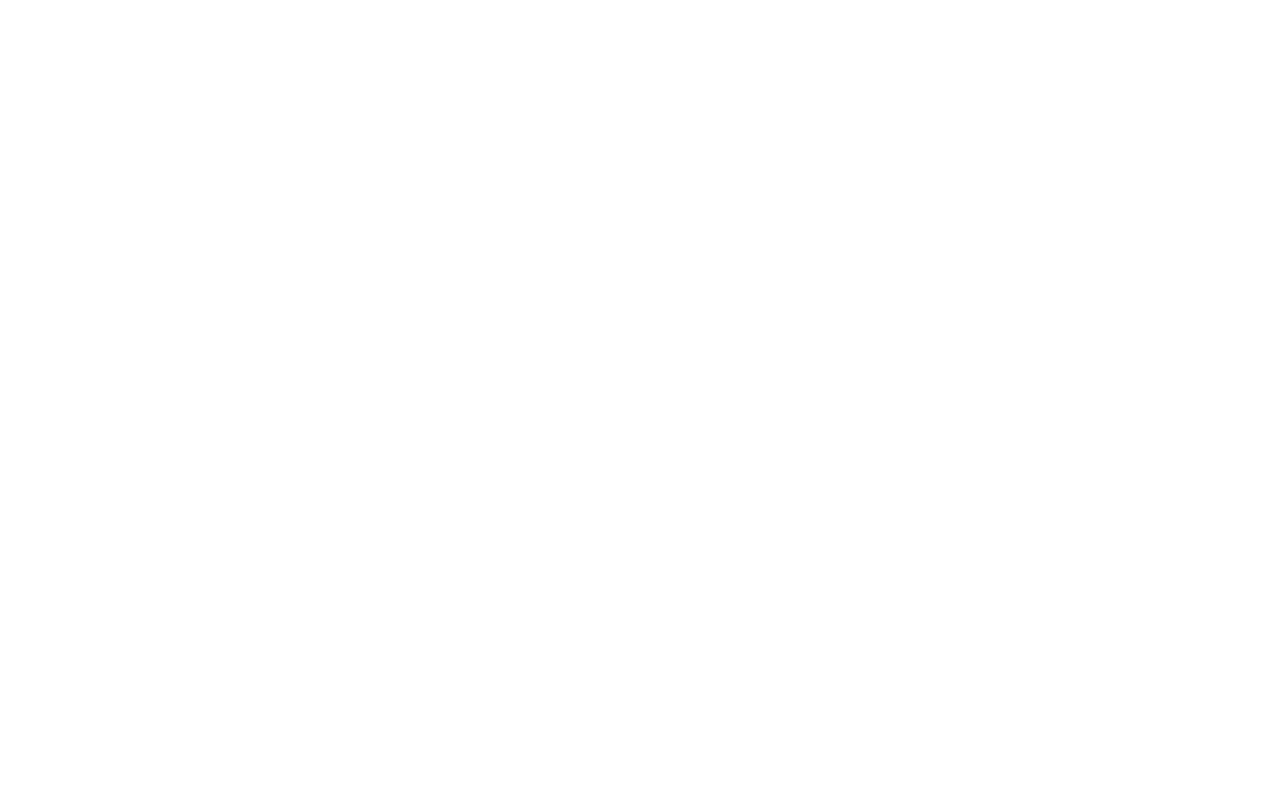
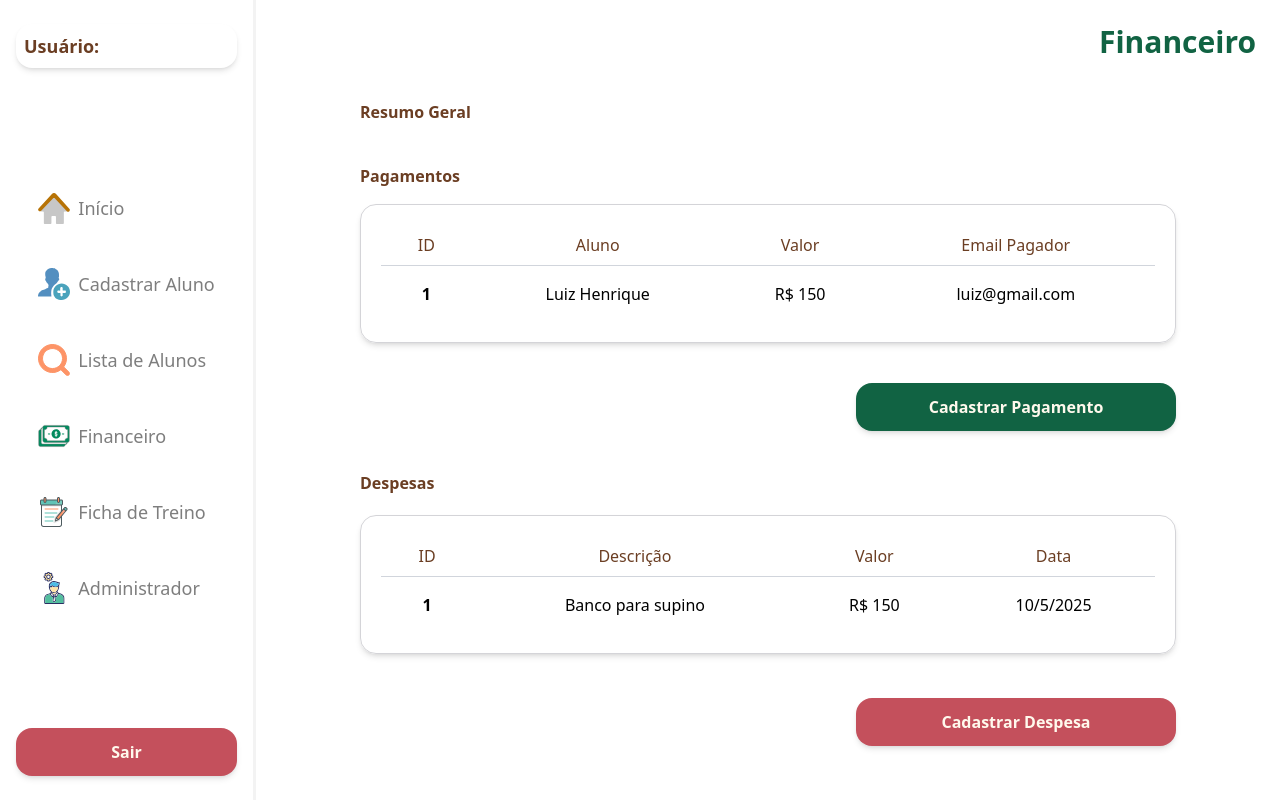
Before and after one commit to LuizHenri16/fitzone-frontend, a Next.js app: page /financeiro in a window 1280 px wide. Built offline with nearby package versions, Linux system fonts and the light colour scheme.

Commit message:
update/feature: Adicionar tela financeiro, tabelas de pagamento e despesa, correções no modal de cadastro de aluno

```diff
--- a/src/app/administrador/page.tsx
+++ b/src/app/administrador/page.tsx
@@ -1,6 +1,6 @@
 'use client'
 
-import { Button, TableUsuarios, Template, UsuarioModalForm } from "@/components"
+import { Button, ClienteModalForm, TableUsuarios, Template, UsuarioModalForm } from "@/components"
 import { useRouter } from "next/navigation"
 import { useState } from "react";
 
@@ -8,17 +8,20 @@
 
     const router = useRouter();
     const [usuarioCadastroModalIsOpen, setUsuarioCadastroModalIsOpen] = useState(false);
+    const [clienteCadastroModalIsOpen, setClienteCadastroModalIsOpen] = useState(false);
 
     return (
-        <Template pagename="Administrador" onAbrirModal={() => setUsuarioCadastroModalIsOpen(true)}>
+        <Template pagename="Administrador" onAbrirModal={() => setClienteCadastroModalIsOpen(true)}>
             <TableUsuarios />
             <div className="w-full flex flex-col mt-6 gap-5 md:flex-row lg:justify-end">
                 <div className="w-full lg:w-[20rem]">
-                    <Button name="Cadastrar Usuário" theme="brown" type="button" onClick={() => setUsuarioCadastroModalIsOpen(true)}/>
+                    <Button name="Cadastrar Usuário" theme="brown" type="button" onClick={() => setUsuarioCadastroModalIsOpen(true)} />
                     <UsuarioModalForm isOpen={usuarioCadastroModalIsOpen} onClose={() => setUsuarioCadastroModalIsOpen(false)} />
+                    <ClienteModalForm isOpen={clienteCadastroModalIsOpen} onClose={() => setClienteCadastroModalIsOpen(false)} />
                 </div>
+
                 <div className="w-full lg:w-[20rem]">
-                    <Button name="Voltar" theme="beige" type="button" onClick={router.back} />
+                    <Button name="Voltar" theme="beige" type="button" onClick={()=> router.push("/inicio")} />
                 </div>
             </div>
         </Template>
--- a/src/app/aluno/page.tsx
+++ b/src/app/aluno/page.tsx
@@ -13,11 +13,11 @@
             <TableAlunos />
             <div className="w-full flex flex-col mt-6 gap-5 md:flex-row lg:justify-end">
                 <div className="w-full lg:w-[20rem]">
-                    <Button name="Cadastrar Aluno" theme="brown" type="button" onClick={() => setClienteCadastroModalIsOpen(true)}/>
-                    <ClienteModalForm isOpen={clienteCadastroModalIsOpen} onClose={()=> setClienteCadastroModalIsOpen(false)} />
+                    <Button name="Cadastrar Aluno" theme="brown" type="button" onClick={() => setClienteCadastroModalIsOpen(true)} />
+                    <ClienteModalForm isOpen={clienteCadastroModalIsOpen} onClose={() => setClienteCadastroModalIsOpen(false)} />
                 </div>
                 <div className="w-full lg:w-[20rem]">
-                    <Button name="Voltar" theme="beige" type="button" onClick={router.back}/>
+                    <Button name="Voltar" theme="beige" type="button" onClick={() => router.push("/inicio")} />
                 </div>
             </div>
         </Template>
--- a/src/app/financeiro/page.tsx
+++ b/src/app/financeiro/page.tsx
@@ -1,5 +1,33 @@
+'use client'
+
+import { Button, TableDespesas, TablePagamentos, Template } from "@/components";
+
 export default function FinanceiroPage() {
-    return <div>
+    return (
+        <Template pagename="Financeiro">
+            <div>
+                <h2 className="font-bold text-[#6B3E23]">Resumo Geral</h2>
+            </div>
 
-    </div>
+            <div className="flex flex-col gap-4 mt-10">
+                <h2 className="font-bold text-[#6B3E23]">Pagamentos</h2>
+                <TablePagamentos />
+                <div className="w-full flex flex-col mt-6 gap-5 md:flex-row lg:justify-end">
+                    <div className="w-full lg:w-[20rem]">
+                        <Button name="Cadastrar Pagamento" theme="green" type="button" />
+                    </div>
+                </div>
+            </div>
+
+            <div className="flex flex-col gap-5 mt-10">
+                <h2 className="font-bold text-[#6B3E23]">Despesas</h2>
+                <TableDespesas />
+                <div className="w-full flex flex-col mt-6 gap-5 md:flex-row lg:justify-end">
+                    <div className="w-full lg:w-[20rem]">
+                        <Button name="Cadastrar Despesa" theme="red" type="button" />
+                    </div>
+                </div>
+            </div>
+        </Template>
+    )
 }
--- a/src/components/fitzone/Template.tsx
+++ b/src/components/fitzone/Template.tsx
@@ -11,8 +11,8 @@
     return (
         <div className="flex flex-col lg:flex-row min-h-screen">
                 <Sidebar onAbrirModal={onAbrirModal}/>
-                <main className="flex-1 justify-center  p-6 w-full text-right">
-                    <h2 className="font-bold text-3xl text-[#116343]">{pagename}</h2>
+                <main className="flex-1 justify-center  p-6 w-full ">
+                    <h2 className="font-bold text-3xl text-right text-[#116343]">{pagename}</h2>
                     <div className="mt-10 md:px-5 lg:px-20">
                         {children}
                     </div>
--- a/src/components/forms/clienteModalForm.tsx
+++ b/src/components/forms/clienteModalForm.tsx
@@ -15,7 +15,7 @@
         <div >
             {isOpen && (
                 <div>
-                    <div className="fixed inset-0 z-50 flex items-center px-5 justify-center bg-black/20 backdrop-blur-sm">
+                    <div className="fixed inset-0 z-50 flex items-center px-5 justify-center bg-black/50 backdrop-blur-sm">
                         <div className="w-full max-w-[50rem] bg-[#F3F3F3] rounded-2xl shadow-2xl px-6 py-8 max-h-[90vh] overflow-y-auto">
                             <div className="mb-6 flex justify-between">
                                 <h2 className="font-bold text-3xl text-[#116343]">Cadastrar Aluno</h2>
--- a/src/components/forms/usuarioModalForm.tsx
+++ b/src/components/forms/usuarioModalForm.tsx
@@ -17,7 +17,7 @@
                     <div className="fixed inset-0 z-50 flex items-center px-5 justify-center bg-black/20 backdrop-blur-sm">
                         <div className="w-full max-w-[50rem] bg-[#F3F3F3] rounded-2xl shadow-2xl px-6 py-8 max-h-[90vh] overflow-y-auto">
                             <div className="mb-6 flex justify-between">
-                                <h2 className="font-bold text-3xl text-[#116343]">Cadastrar Aluno</h2>
+                                <h2 className="font-bold text-3xl text-[#116343]">Cadastrar Usuário</h2>
                                 <button onClick={onClose} className="text-3xl hover:text-[#c5c5c5] cursor-pointer">✕</button>
                             </div>
                             <Formik
--- a/src/components/index.ts
+++ b/src/components/index.ts
@@ -19,4 +19,4 @@
 export {BirthdayStatus, StatusCustomers} from "./stats"
 
 // TABLES COMPONENT
-export {TableAlunos, TableUsuarios} from "./tables"
+export {TableAlunos, TableUsuarios, TablePagamentos, TableDespesas} from "./tables"
--- /dev/null
+++ b/src/components/tables/despesas.tsx
@@ -0,0 +1,56 @@
+import { useState } from "react";
+import { Spinner } from "../fitzone";
+
+interface Despesas {
+    id: string,
+    descricao: string,
+    valor:number,
+    data:string
+}
+
+export const TableDespesas: React.FC = () => {
+
+    const [loadingTable, setLoadingTable] = useState(false);
+    const [despesas, setDespesas] = useState<Despesas[]>([{ id: "1", descricao: "Banco para supino", valor: 150.00, data: "10/5/2025"}])
+
+    return (
+        <div >
+            <div className="shadow-md rounded-2xl border border-zinc-300 overflow-x-auto w-full mx-auto p-5">
+                <table className="w-full table-auto">
+                    <thead className="text-center">
+                        <tr>
+                            <th scope="col" className="font-medium text-[#6B3E23] px-4 py-2 border-b-1 border-gray-300">ID</th>
+                            <th scope="col" className="font-medium text-[#6B3E23] px-4 py-2 border-b-1 border-gray-300">Descrição</th>
+                            <th scope="col" className="font-medium text-[#6B3E23] px-4 py-2 border-b-1 border-gray-300">Valor</th>
+                            <th scope="col" className="font-medium text-[#6B3E23] px-4 py-2 border-b-1 border-gray-300">Data</th>
+                        </tr>
+                    </thead>
+
+                    <tbody className="text-center">
+
+                        {loadingTable ? (
+                            <tr >
+                                <td colSpan={4} className="text-center py-4"><Spinner/></td>
+                            </tr>
+                        )
+                            : (despesas.length === 0 ? (
+                                <tr >
+                                    <td colSpan={4} className="text-center py-4">Nenhuma despesa encontrada</td>
+                                </tr>
+                            ) :
+                                despesas.map((despesa, index) => (
+                                    <tr key={index} className="bg-white transition-colors cursor-pointer">
+                                        <td className="font-semibold px-4 py-4 ">{despesa.id}</td>
+                                        <td className="font-medium px-4 py-4 ">{despesa.descricao}</td>
+                                        <td className="font-medium px-4 py-4 ">R$ {despesa.valor}</td>
+                                        <td className="font-medium px-4 py-4 ">{despesa.data}</td>
+                                    </tr>
+                                ))
+                            )
+                        }
+                    </tbody>
+                </table>
+            </div>
+        </div>
+    )
+}
--- a/src/components/tables/index.ts
+++ b/src/components/tables/index.ts
@@ -1,2 +1,4 @@
-export {TableAlunos} from "./aluno"
+export {TableAlunos} from "./aluno";
 export {TableUsuarios} from "./usuario";
+export {TablePagamentos} from "./pagamento";
+export {TableDespesas} from "./despesas";
--- /dev/null
+++ b/src/components/tables/pagamento.tsx
@@ -0,0 +1,56 @@
+import { useState } from "react";
+import { Spinner } from "../fitzone";
+
+interface Pagamento {
+    id: string,
+    nomePagador: string,
+    valor:number,
+    emailPagador:string
+}
+
+export const TablePagamentos: React.FC = () => {
+
+    const [loadingTable, setLoadingTable] = useState(false);
+    const [pagamentos, setPagamentos] = useState<Pagamento[]>([{ id: "1", nomePagador: "Luiz Henrique", valor: 150.00, emailPagador: "luiz@gmail.com"}])
+
+    return (
+        <div >
+            <div className="shadow-md rounded-2xl border border-zinc-300 overflow-x-auto w-full mx-auto p-5">
+                <table className="w-full table-auto">
+                    <thead className="text-center">
+                        <tr>
+                            <th scope="col" className="font-medium text-[#6B3E23] px-4 py-2 border-b-1 border-gray-300">ID</th>
+                            <th scope="col" className="font-medium text-[#6B3E23] px-4 py-2 border-b-1 border-gray-300">Aluno</th>
+                            <th scope="col" className="font-medium text-[#6B3E23] px-4 py-2 border-b-1 border-gray-300">Valor</th>
+                            <th scope="col" className="font-medium text-[#6B3E23] px-4 py-2 border-b-1 border-gray-300">Email Pagador</th>
+                        </tr>
+                    </thead>
+
+                    <tbody className="text-center">
+
+                        {loadingTable ? (
+                            <tr >
+                                <td colSpan={4} className="text-center py-4"><Spinner /></td>
+                            </tr>
+                        )
+                            : (pagamentos.length === 0 ? (
+                                <tr >
+                                    <td colSpan={4} className="text-center py-4">Nenhum pagamento encontrado</td>
+                                </tr>
+                            ) :
+                                pagamentos.map((pagamento, index) => (
+                                    <tr key={index} className="bg-white transition-colors cursor-pointer">
+                                        <td className="font-semibold px-4 py-4 ">{pagamento.id}</td>
+                                        <td className="font-medium px-4 py-4 ">{pagamento.nomePagador}</td>
+                                        <td className="font-medium px-4 py-4 ">R$ {pagamento.valor}</td>
+                                        <td className="font-medium px-4 py-4 ">{pagamento.emailPagador}</td>
+                                    </tr>
+                                ))
+                            )
+                        }
+                    </tbody>
+                </table>
+            </div>
+        </div>
+    )
+}
```
